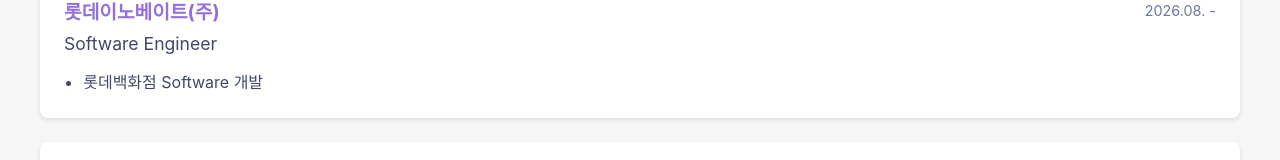
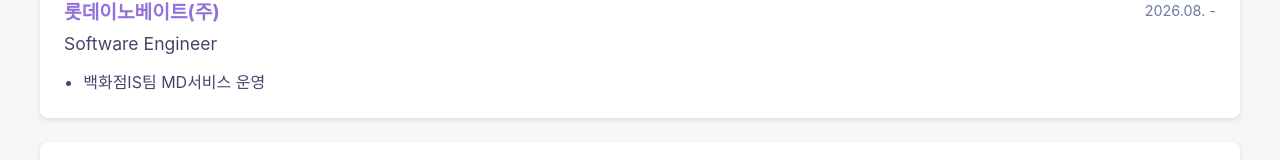
Before and after one commit to Made-By-Mukho/made-by-mukho.github.io, a React (Vite) app: page / in a window 1280 px wide. Shown: the part 717-877 px from the top of the page. Built offline with nearby package versions, Linux system fonts and the light colour scheme.

Commit message:
Chore: 경력 수정 및 프로젝트 추가

```diff
--- a/src/data/Experiences.ts
+++ b/src/data/Experiences.ts
@@ -18,6 +18,6 @@
     company: "롯데이노베이트(주)",
     role: "Software Engineer",
     period: "2026.08. -",
-    description: ["롯데백화점 Software 개발"],
+    description: ["백화점IS팀 MD서비스 운영"],
   },
 ];
--- a/src/data/Projects.ts
+++ b/src/data/Projects.ts
@@ -9,7 +9,7 @@
 // import edubox from "../assets/images/edubox.png";
 import mbm from "../assets/images/mbm.png";
 import linepro from "../assets/images/linepro.png";
-// import espers from "../assets/images/espers.png";
+import espers from "../assets/images/espers.png";
 // import smbot from "../assets/images/smb.png";
 import smweb from "../assets/images/smw.png";
 import mootprint from "../assets/images/mootprint.png";
@@ -149,4 +149,12 @@
     projectUrl: "https://mukgall.vercel.app/",
     githubUrl: "https://github.com/fakeengineer333/mukgall",
   },
+  {
+    id: 17,
+    title: "ESPers Portal",
+    description: "ESPers 운영위원회 업무 포털",
+    imageUrl: espers,
+    projectUrl: "https://espers.vercel.app/",
+    githubUrl: "https://github.com/mukhoplus/espers-portal",
+  },
 ];
```
